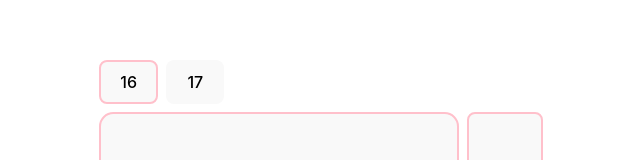
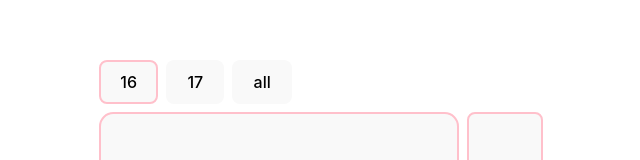
Before and after one commit to gwannemacher/chinese-study, a React (Vite) app: page / in a window 1280 px wide. Shown: the part 194-354 px from the top of the page, without its empty margins (319-959 px from the left). Built offline with nearby package versions, Linux system fonts and the light colour scheme.

Commit message:
add-all: add an all button and fix bug with button

```diff
--- a/src/App.tsx
+++ b/src/App.tsx
@@ -21,7 +21,7 @@ const App = () => {
     const keydownEventListener = (e: KeyboardEvent) => {
       if (e.key === "ArrowRight" || e.key === "ArrowLeft") {
         setRandomIndex(getRandom(lesson.characters.length));
-      } else if (e.key === "Enter") {
+      } else if (e.key === "ArrowUp" || e.key === "ArrowDown") {
         setToggleState((previous) =>
           previous === ToggleState.BACK ? ToggleState.FRONT : ToggleState.BACK
         );
@@ -47,6 +47,7 @@ const App = () => {
       <div style={{ display: "flex", columnGap: ".5em" }}>
         {lessons.map((l) => (
           <button
+            key={l.chapter}
             style={{
               border:
                 lesson.chapter === l.chapter
--- a/src/data/lesson16.ts
+++ b/src/data/lesson16.ts
@@ -36,6 +36,6 @@ export const Lesson16: Lesson = {
         { hanzi: '歌', pinyin: 'gē', definition: 'song'},
         { hanzi: '信', pinyin: 'xìn', definition: 'letter'},
         { hanzi: '邮票', pinyin: 'yóupiào', definition: 'stamp'},
-        { hanzi: '寄', pinyin: 'jì', definition: 'ost'}
+        { hanzi: '寄', pinyin: 'jì', definition: 'post'}
     ]
 };
--- a/src/data/lessons.ts
+++ b/src/data/lessons.ts
@@ -2,4 +2,9 @@ import { Lesson } from "../types/lesson";
 import { Lesson16 } from "./lesson16";
 import { Lesson17 } from "./lesson17";
 
-export const Lessons: Lesson[] = [Lesson16, Lesson17];
+const AllLessons: Lesson = {
+    chapter: 'all',
+    characters: [...Lesson16.characters, ...Lesson17.characters]
+};
+
+export const Lessons: Lesson[] = [Lesson16, Lesson17, AllLessons];
--- a/src/types/lesson.ts
+++ b/src/types/lesson.ts
@@ -1,6 +1,6 @@
 import { Character } from "./character";
 
 export type Lesson = {
-    chapter: number,
+    chapter: string | number,
     characters: Character[];
 };
```
